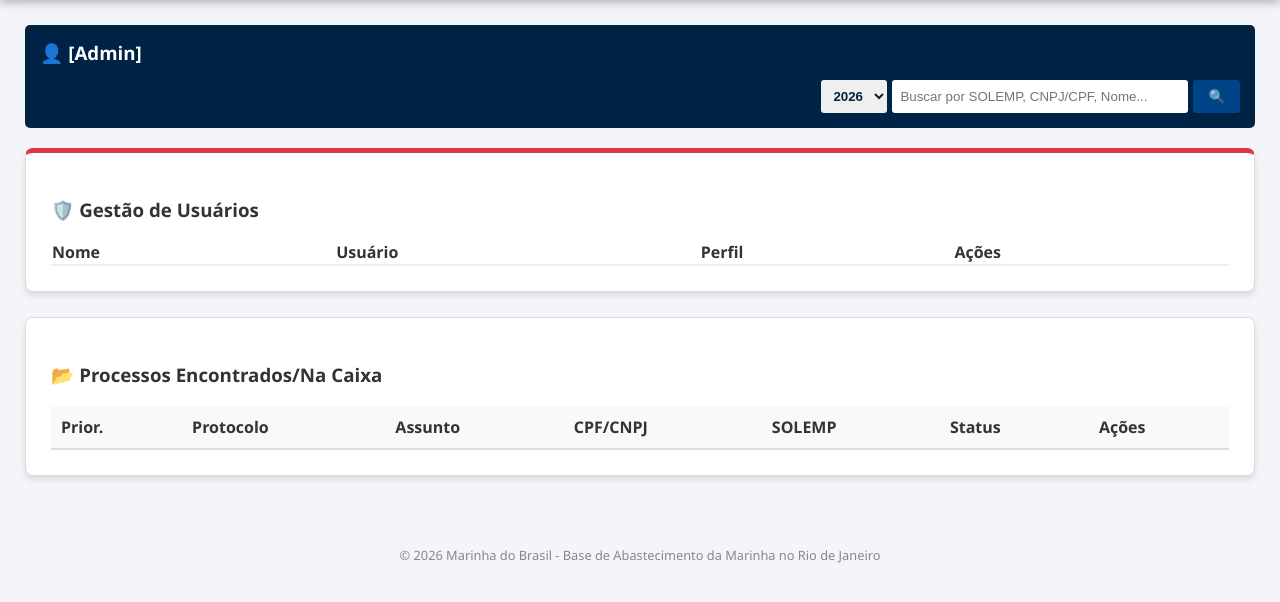
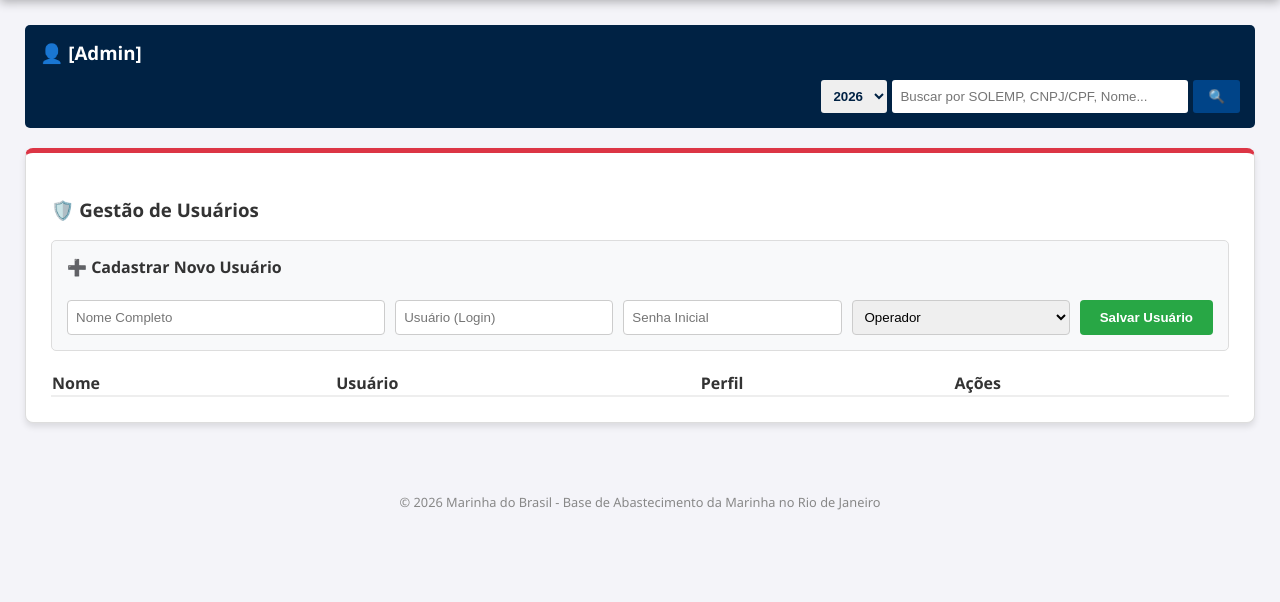
Before and after one commit to janiojandson/ASSINADOR-BAMRJ, a Flask app: page / in a window 1280 px wide. Shown: the part 69-671 px from the top of the page. Run offline with Flask 3, Linux system fonts and the light colour scheme; a user stored in the database is signed in; lists and menus that the app fills with data are empty.

Commit message:
feat: implementa trava de seguranca e redefinicao de senha no primeiro acesso

```diff
--- a/app/models.py
+++ b/app/models.py
@@ -9,6 +9,9 @@ class User(db.Model):
     username = db.Column(db.String(64), unique=True, nullable=False)
     password_hash = db.Column(db.String(256), nullable=False)
     role = db.Column(db.String(64), nullable=False)
+
+    # ⬅️ NOVO: Trava de segurança para obrigar a troca de senha no primeiro acesso
+    must_change_password = db.Column(db.Boolean, default=True)
 
     def set_password(self, password):
         self.password_hash = generate_password_hash(password)
@@ -22,7 +25,7 @@ class Document(db.Model):
     protocol = db.Column(db.String(32), unique=True, nullable=False)
     name = db.Column(db.String(128), nullable=False)
     cpf_cnpj = db.Column(db.String(20), nullable=True)
-    solemp = db.Column(db.String(50), nullable=True) # ⬅️ NOVO CAMPO SOLEMP
+    solemp = db.Column(db.String(50), nullable=True) # ⬅️ CAMPO SOLEMP
     status = db.Column(db.String(64), default='Caixa de Entrada - Enc. Finanças')
     is_priority = db.Column(db.Boolean, default=False)
     current_observation = db.Column(db.Text, nullable=True)
--- a/app/routes.py
+++ b/app/routes.py
@@ -12,6 +12,11 @@ main = Blueprint('main', __name__)
 def index():
     if 'user_id' not in session: return redirect(url_for('main.login'))
 
+    # ⬅️ BLOQUEIO DE SEGURANÇA: Obriga o usuário a trocar a senha se a trava estiver ativa
+    user_obj = User.query.get(session['user_id'])
+    if user_obj and user_obj.must_change_password:
+        return redirect(url_for('main.setup_password'))
+
     role = session.get('role'); username = session.get('username')
     is_sub = session.get('is_substitute', False)
     search_query = request.args.get('q', '')
@@ -24,7 +29,6 @@ def index():
     if search_query:
         base_query = Document.query.filter(extract('year', Document.created_at) == int(ano_filtro))
         if role == 'Usuário Comum':
-            # ⬅️ Busca ampliada para o Usuário Comum ver todos os status finais
             documents = base_query.filter(
                 (Document.cpf_cnpj.ilike(f'%{search_query_clean}%')) |
                 (Document.solemp.ilike(f'%{search_query_clean}%'))
@@ -34,13 +38,12 @@ def index():
                 (Document.name.ilike(f'%{search_query}%')) |
                 (Document.protocol.ilike(f'%{search_query}%')) |
                 (Document.cpf_cnpj.ilike(f'%{search_query_clean}%')) |
-                (Document.solemp.ilike(f'%{search_query_clean}%')) # ⬅️ Busca por SOLEMP
+                (Document.solemp.ilike(f'%{search_query_clean}%'))
             ).all()
         return render_template('dashboard.html', documents=documents, role=role, is_substitute=is_sub)
 
     inbox_statuses = []
     if role == 'Operador':
-        # ⬅️ Oculta da dashboard do Operador tudo que é status final (incluindo Anulado/Reforçado)
         documents = Document.query.filter(Document.status.notin_(['Arquivado', 'Cancelado', 'Anulado', 'Reforçado'])).order_by(Document.is_priority.desc(), Document.created_at.desc()).all()
         date_str = datetime.now().strftime('%Y%m%d')
         inbox_count = sum(1 for d in documents if d.status in ['Devolvido - Operador', 'Aguardando Empenho - Operador'])
@@ -82,6 +85,7 @@ def create_user():
     if User.query.filter_by(username=username).first(): return "Erro: Usuário já existe.", 400
     new_user = User(name=name, username=username, role=role)
     new_user.set_password(password)
+    # Por padrão, must_change_password já é True na criação
     db.session.add(new_user); db.session.commit()
     return redirect(url_for('main.index'))
 
@@ -91,7 +95,10 @@ def edit_user():
     user = User.query.get(request.form.get('user_id'))
     if user:
         user.role = request.form.get('role')
-        if request.form.get('password'): user.set_password(request.form.get('password'))
+        if request.form.get('password'):
+            user.set_password(request.form.get('password'))
+            # ⬅️ NOVO: Se o Admin resetar a senha, o usuário terá que trocar de novo
+            user.must_change_password = True
         db.session.commit()
     return redirect(url_for('main.index'))
 
@@ -119,7 +126,6 @@ def upload_document():
     cpf_cnpj_raw = request.form.get('cpf_cnpj', '')
     cpf_cnpj_clean = re.sub(r'\D', '', cpf_cnpj_raw)
 
-    # ⬅️ NOVO: Trata e salva o SOLEMP na abertura original
     solemp_raw = request.form.get('solemp', '')
     solemp_clean = re.sub(r'\D', '', solemp_raw)
 
@@ -150,7 +156,6 @@ def upload_document():
 def edit_process(doc_id):
     if session.get('role') != 'Operador': return "Acesso Negado", 403
     doc = Document.query.get_or_404(doc_id)
-    # ⬅️ MUDANÇA: Libera a tela de edição para iniciar Reforço ou Anulação de processos que já fecharam
     if doc.status not in ['Devolvido - Operador', 'Arquivado', 'Reforçado', 'Anulado']:
         return "Processo não está em status que permita edição ou reabertura", 403
     return render_template('edit_process.html', doc=doc)
@@ -160,7 +165,6 @@ def update_process(doc_id):
     if session.get('role') != 'Operador': return "Acesso Negado", 403
     doc = Document.query.get_or_404(doc_id)
 
-    # ⬅️ ATUALIZAÇÃO GERAL: Atualiza nomes, CPF e agora o SOLEMP
     doc.name = request.form.get('process_name')
     doc.cpf_cnpj = re.sub(r'\D', '', request.form.get('cpf_cnpj', ''))
     doc.solemp = re.sub(r'\D', '', request.form.get('solemp', ''))
@@ -185,7 +189,6 @@ def update_process(doc_id):
 
     obs = request.form.get('observation')
 
-    # ⬅️ INTELIGÊNCIA DE REABERTURA: Se era um processo fechado, registra que é uma reabertura de ciclo
     if doc.status in ['Arquivado', 'Reforçado', 'Anulado']:
         db.session.add(Event(document_id=doc.id, user_name=session.get('username'), action='REABERTURA', observation=obs))
         doc.current_observation += f"\n[{datetime.now().strftime('%d/%m %H:%M')} - Operador]: [Abertura de Reforço/Anulação] {obs}"
@@ -193,7 +196,6 @@ def update_process(doc_id):
         db.session.add(Event(document_id=doc.id, user_name=session.get('username'), action='RETRAMITAR', observation=obs))
         doc.current_observation += f"\n[{datetime.now().strftime('%d/%m %H:%M')} - Operador]: [Revisado/Retramitado] {obs}"
 
-    # Independentemente se foi devolvido ou é uma reabertura de reforço, ele volta pro início da fila!
     doc.status = 'Caixa de Entrada - Enc. Finanças'
 
     db.session.commit()
@@ -247,8 +249,6 @@ def upload_ne(doc_id):
     if session.get('role') != 'Operador': return "Acesso Negado", 403
     doc = Document.query.get_or_404(doc_id)
     arquivo_ne = request.files.get('nota_empenho')
-
-    # ⬅️ NOVO: Captura o status final escolhido pelo operador (Arquivado, Reforçado, Anulado)
     status_final = request.form.get('final_status', 'Arquivado')
 
     if arquivo_ne and arquivo_ne.filename:
@@ -260,7 +260,7 @@ def upload_ne(doc_id):
         arquivo_ne.save(os.path.join(caminho_processo, fname))
         db.session.add(DocumentFile(document_id=doc.id, filename=f"{ano_atual}/{protocolo}/{fname}", file_type='Nota de Empenho'))
 
-        doc.status = status_final # Aplica o status correto
+        doc.status = status_final
         db.session.add(Event(document_id=doc.id, user_name=session.get('username'), action='ANEXAR_NE', observation=f'Nota de Empenho ({status_final}) anexada.'))
         db.session.commit()
     return redirect(url_for('main.index'))
@@ -273,19 +273,24 @@ def view_process(doc_id):
 @main.route('/arquivo')
 def arquivo():
     if 'user_id' not in session: return redirect(url_for('main.login'))
+
+    # ⬅️ BLOQUEIO DE SEGURANÇA no arquivo também
+    user_obj = User.query.get(session['user_id'])
+    if user_obj and user_obj.must_change_password:
+        return redirect(url_for('main.setup_password'))
+
     role = session.get('role')
     search_query = request.args.get('q', '')
     search_query_clean = re.sub(r'\D', '', search_query) if search_query else ''
     ano_filtro = request.args.get('ano', str(datetime.now().year))
 
-    # ⬅️ Busca inclui Cancelado, Anulado e Reforçado
     query = Document.query.filter(Document.status.in_(['Arquivado', 'Cancelado', 'Anulado', 'Reforçado'])).filter(extract('year', Document.created_at) == int(ano_filtro))
     if search_query:
         query = query.filter(
             (Document.name.ilike(f'%{search_query}%')) |
             (Document.protocol.ilike(f'%{search_query}%')) |
             (Document.cpf_cnpj.ilike(f'%{search_query_clean}%')) |
-            (Document.solemp.ilike(f'%{search_query_clean}%')) # ⬅️ Busca por SOLEMP no arquivo
+            (Document.solemp.ilike(f'%{search_query_clean}%'))
         )
     documents = query.order_by(Document.created_at.desc()).all()
     return render_template('arquivo.html', documents=documents, role=role)
@@ -295,19 +300,44 @@ def get_pdf(filename): return send_from_directory(current_app.config['UPLOAD_FOL
 
 @main.route('/reset_secreto_banco_1234')
 def reset_secreto():
-    # ⚠️ ROTA TÁTICA DE RESET - USAR APENAS UMA VEZ
     try:
         db.drop_all()
         db.create_all()
 
         admin_user = User(name="Administrador", username="admin", role="Admin")
-        admin_user.set_password("admin123") # Senha padrão
+        admin_user.set_password("admin123")
+        admin_user.must_change_password = False # ⬅️ O Admin não precisa trocar a própria senha ao resetar
 
         db.session.add(admin_user)
         db.session.commit()
-        return "<h1>Senhor! Base de dados (Postgres) recriada com sucesso!</h1><p>A coluna SOLEMP foi inserida e o usuário Admin foi gerado. O senhor já pode acessar o sistema normal.</p>"
+        return "<h1>Senhor! Base de dados (Postgres) recriada com sucesso!</h1><p>A trava de segurança foi inserida. O senhor já pode acessar o sistema normal.</p>"
     except Exception as e:
         return f"Erro ao resetar: {str(e)}"
+
+# ⬅️ NOVA ROTA: Tela de definição de senha obrigatória
+@main.route('/setup_password', methods=['GET', 'POST'])
+def setup_password():
+    if 'user_id' not in session: return redirect(url_for('main.login'))
+    user = User.query.get(session['user_id'])
+
+    # Se ele já trocou a senha, não tem o que fazer aqui. Joga ele pro dashboard.
+    if not user.must_change_password:
+        return redirect(url_for('main.index'))
+
+    error = None
+    if request.method == 'POST':
+        new_password = request.form.get('new_password')
+        confirm_password = request.form.get('confirm_password')
+
+        if new_password and new_password == confirm_password:
+            user.set_password(new_password)
+            user.must_change_password = False # ⬅️ Libera a trava!
+            db.session.commit()
+            return redirect(url_for('main.index'))
+        else:
+            error = "As senhas não coincidem. Tente novamente."
+
+    return render_template('setup_password.html', error=error, user_name=user.name)
 
 @main.route('/api/check_inbox')
 def check_inbox():
--- a/app/templates/dashboard.html
+++ b/app/templates/dashboard.html
@@ -43,6 +43,26 @@
 {% if role == 'Admin' %}
 <div class="card" style="border-top: 5px solid #dc3545;">
     <h3>🛡️ Gestão de Usuários</h3>
+
+    <div style="background: #f8f9fa; padding: 15px; border-radius: 5px; margin-bottom: 20px; border: 1px solid #ddd;">
+        <h4 style="margin-top:0">➕ Cadastrar Novo Usuário</h4>
+        <form action="{{ url_for('main.create_user') }}" method="POST" style="display: flex; gap: 10px; flex-wrap: wrap;" class="flex-mobile-form">
+            <input type="text" name="name" placeholder="Nome Completo" required style="padding: 8px; flex: 1.5;">
+            <input type="text" name="username" placeholder="Usuário (Login)" required style="padding: 8px; flex: 1;">
+            <input type="password" name="password" placeholder="Senha Inicial" required style="padding: 8px; flex: 1;">
+            <select name="role" required style="padding: 8px; flex: 1;">
+                <option value="Operador">Operador</option>
+                <option value="Enc_Financas">Enc. Finanças</option>
+                <option value="Ajudante_Encarregado">Ajudante do Encarregado</option>
+                <option value="Chefe_Departamento">Chefe de Departamento</option>
+                <option value="Vice_Diretor">Vice-Diretor</option>
+                <option value="Diretor">Diretor</option>
+                <option value="Usuário Comum">Usuário Comum</option>
+            </select>
+            <button type="submit" style="background: #28a745; color: white; border: none; padding: 8px 20px; cursor: pointer; font-weight: bold;">Salvar Usuário</button>
+        </form>
+    </div>
+
     <div class="table-responsive">
         <table style="width: 100%; border-collapse: collapse; min-width: 600px;">
             <thead><tr style="text-align: left; border-bottom: 2px solid #eee;"><th>Nome</th><th>Usuário</th><th>Perfil</th><th>Ações</th></tr></thead>
@@ -61,6 +81,7 @@
                                 <option value="Chefe_Departamento" {% if u.role == 'Chefe_Departamento' %}selected{% endif %}>Chefe Departamento</option>
                                 <option value="Vice_Diretor" {% if u.role == 'Vice_Diretor' %}selected{% endif %}>Vice-Diretor</option>
                                 <option value="Diretor" {% if u.role == 'Diretor' %}selected{% endif %}>Diretor</option>
+                                <option value="Usuário Comum" {% if u.role == 'Usuário Comum' %}selected{% endif %}>Usuário Comum</option>
                             </select>
                         </form>
                     </td>
@@ -117,6 +138,7 @@
 </div>
 {% endif %}
 
+{% if role != 'Admin' %}
 <div class="card">
     {% if role == 'Usuário Comum' and not documents %}
         <h3 style="text-align: center; color: #666;">Utilize a barra de pesquisa acima para buscar Notas de Empenho por CPF/CNPJ ou SOLEMP.</h3>
@@ -193,8 +215,7 @@
         </div>
     {% endif %}
 </div>
-
-<script>
+{% endif %} <script>
 function gerenciarNE(docId) {
     const input = document.getElementById('ne-in-' + docId);
     const view = document.getElementById('ne-view-' + docId);
```
Also changed, not shown: app/templates/setup_password.html (added, +37 -0 lines).
